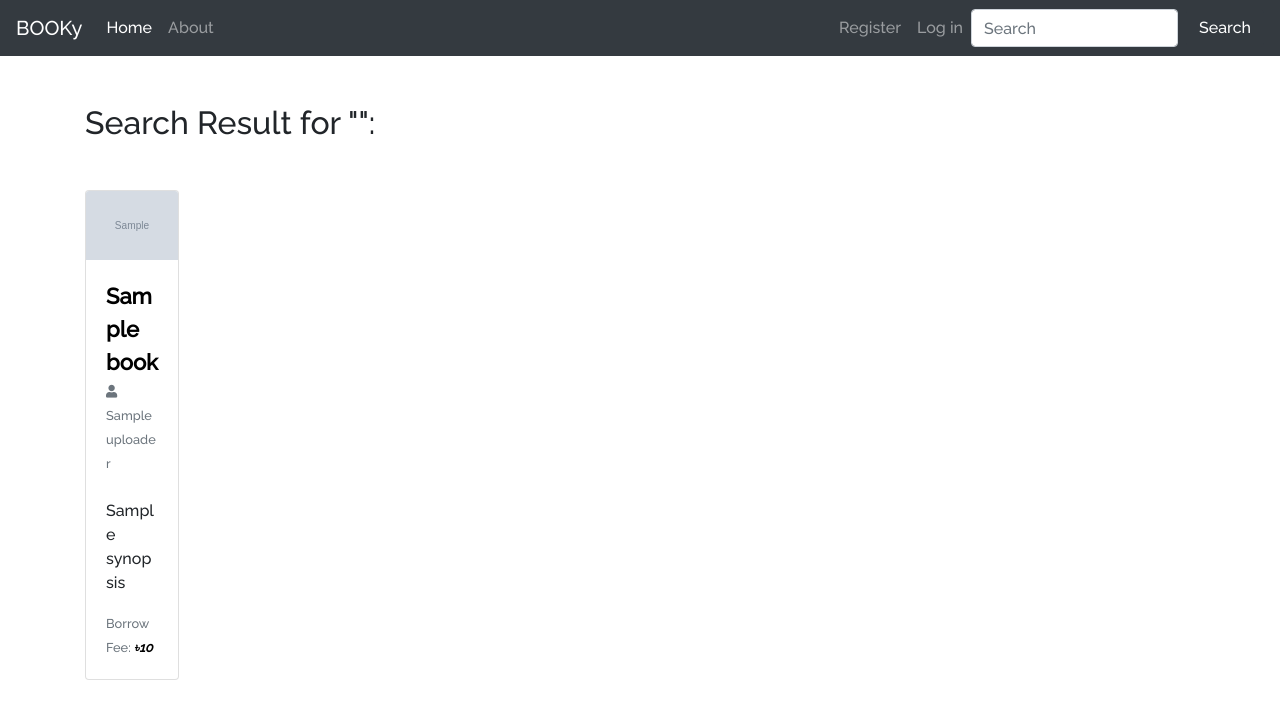
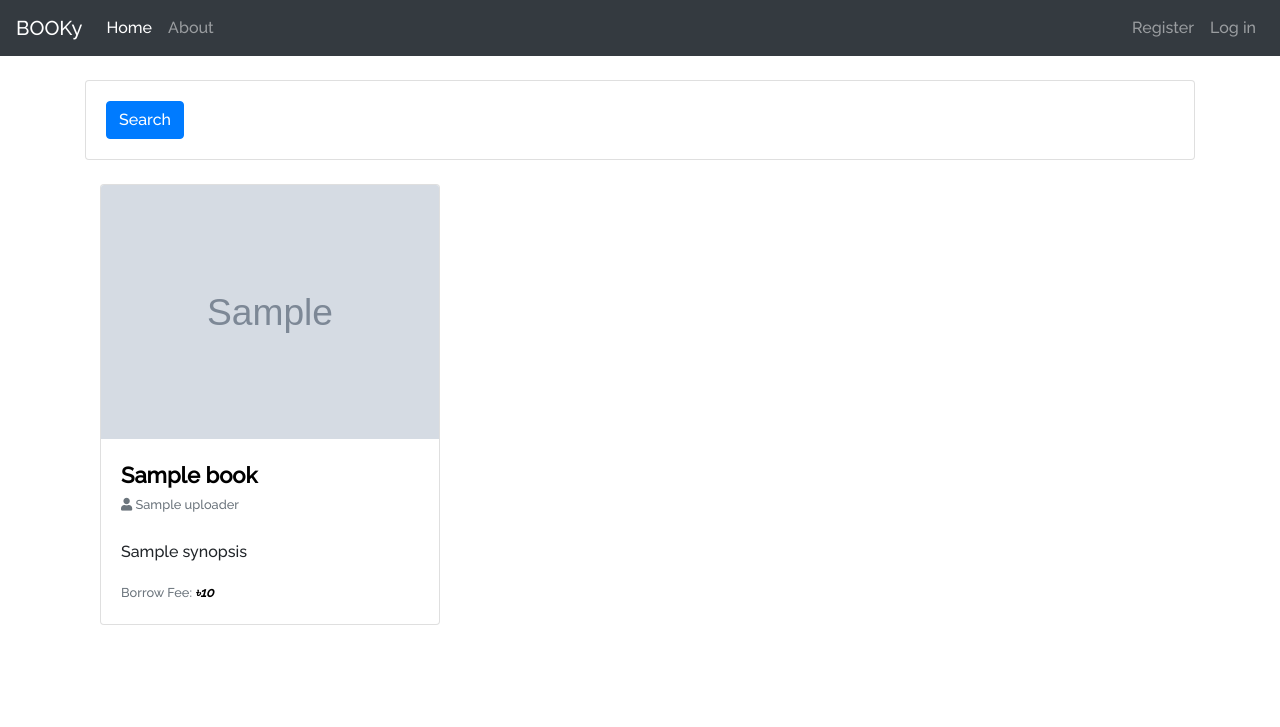
Before and after one commit to khalidsaifullaah/BOOKy, a Django app: template Source Code/main/templates/main/search_results.html in a window 1280 px wide. Shown: the top 727 px of the page. Run offline with Django 3.2, Linux system fonts and the light colour scheme; the template is opened without the code that fills it: most values are stand-ins (such as "Sample title", 1, 10 or a date in 2020); grey boxes marked "Sample" are stand-in pictures; some libraries are stand-ins or nearby versions.

Commit message:
added search and filter

```diff
--- a/Source Code/booky/settings.py
+++ b/Source Code/booky/settings.py
@@ -41,6 +41,7 @@
     'main',
     'users',
     'crispy_forms',
+    'django_filters'
 ]
 
 MIDDLEWARE = [
--- a/Source Code/main/templates/main/base.html
+++ b/Source Code/main/templates/main/base.html
@@ -68,10 +68,6 @@
         </li>
         {% endif %}
       </ul>
-      <form class="form-inline my-2 my-lg-0" action="{% url 'search_results' %}" method="get">
-        <input class="form-control mr-sm-2" name="query" type="text" placeholder="Search" aria-label="Search">
-        <button class="btn btn-dark my-2 my-sm-0" type="submit">Search</button>
-      </form>
     </div>
   </nav>
   {% if messages %}
--- a/Source Code/main/templates/main/search_results.html
+++ b/Source Code/main/templates/main/search_results.html
@@ -5,10 +5,24 @@
 {% endblock %}
 
 {% block content %}
-{% if object_list %}
-<h2 class="mt-5">Search Result for "{{query}}":</h2>
-<div class="card-deck mt-5">
+
+<br>
 <div class="row">
+	<div class="col">
+		<div class="card card-body">
+
+			<form method="get">
+				{{filter.form}}
+
+		    <button class="btn btn-primary" type="submit">Search</button>
+		  </form>
+
+		</div>
+	</div>
+
+</div>
+<br>
+
 {% for book in object_list %}
 <div class="col-4 mb-5">
     <div class="card">
@@ -22,10 +36,5 @@
     </div>
 </div>
 {% endfor %}
-    </div>
-</div>
-{% else %}
-<div class="container"><h2 class="mt-5">Sorry "{{query}}" Not Found...</h2></div>
-{% endif %}
 
 {% endblock content %}
--- a/Source Code/main/urls.py
+++ b/Source Code/main/urls.py
@@ -1,9 +1,8 @@
 from django.urls import path
-from .views import HomePage, BookUploadView, BookDetailView, BookUpdateView, BookDeleteView, SearchResultsView
+from .views import HomePage, BookUploadView, BookDetailView, BookUpdateView, BookDeleteView
 
 urlpatterns = [
     path('', HomePage.as_view(), name="home"),
-    path('search/', SearchResultsView.as_view(), name='search_results'),
     path('uploadBook/', BookUploadView.as_view(), name="upload_book"),
     path('<int:pk>/', BookDetailView.as_view(), name='book-detail'),
     path('<int:pk>/update/', BookUpdateView.as_view(), name='book-update'),
--- a/Source Code/users/templates/users/profile.html
+++ b/Source Code/users/templates/users/profile.html
@@ -62,8 +62,7 @@
                             book.uploader }}</span></small><br><br>
                     <p class="card-text" style="font-size: 12px;">{{book.synopsis|truncatechars:100}}</p>
                     <p class="card-text"><small class="text-muted">Borrow Fee: <span
-                                style="color: black; font-weight: 600; font-style: italic;">৳{{ book.price
-                                }}</span></small></p>
+                                style="color: black; font-weight: 600; font-style: italic;">৳{{ book.price}}</span></small></p>
                 </div>
             </div>
         </div>
```
Also changed, not shown: Source Code/main/filters.py (added, +13 -0 lines), Source Code/main/templates/main/home.html (+19 -3 lines), Source Code/main/views.py (+20 -17 lines), requirements.txt (added, +7 -0 lines), Source Code/db.sqlite3. Lines whose indentation alone changed are shown as unchanged.
